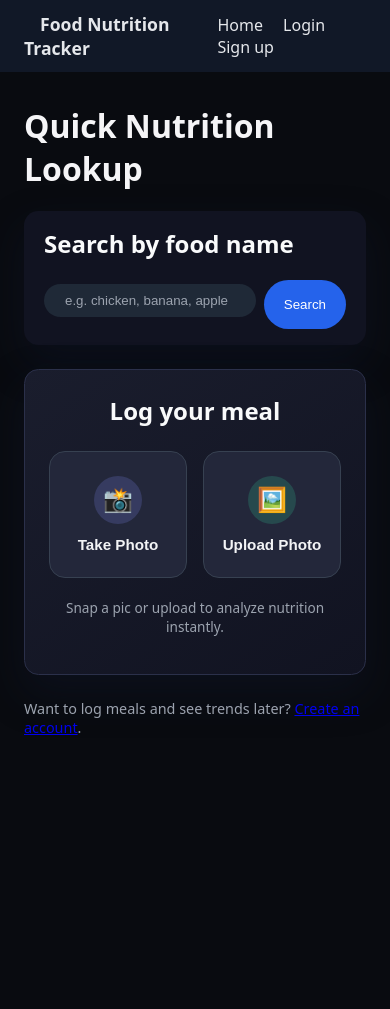
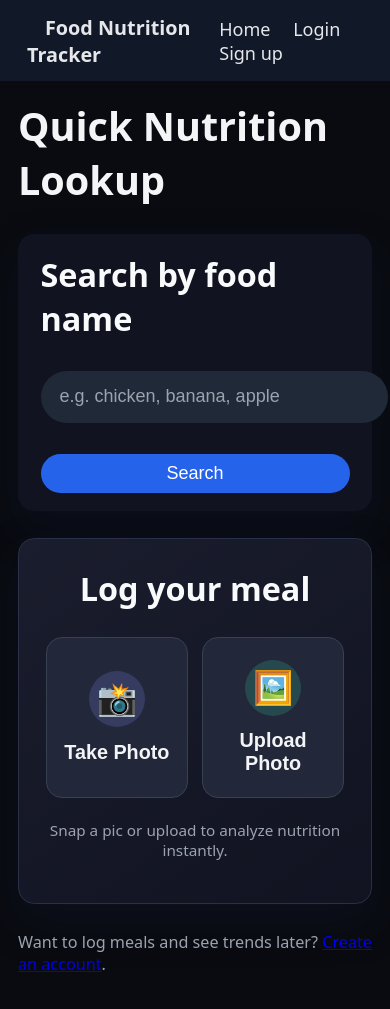
Before and after one commit to pegasus0501/Nutrition_tracking_AI, a FastAPI app: page / in a window 390 px wide. Before the commit the page ends 735 px from the top, so only its background shows below. Run offline with FastAPI, Linux system fonts and the light colour scheme.

Commit message:
Increase mobile font sizes and touch targets

```diff
--- a/static/styles.css
+++ b/static/styles.css
@@ -49,7 +49,9 @@ main,
   margin-bottom: 1.5rem;
 }
 
-h1, h2, h3 {
+h1,
+h2,
+h3 {
   margin-top: 0;
 }
 
@@ -103,7 +105,8 @@ table {
   margin-top: 0.75rem;
 }
 
-th, td {
+th,
+td {
   padding: 0.5rem;
   border-bottom: 1px solid #23263b;
   text-align: left;
@@ -197,10 +200,21 @@ tr:nth-child(odd) td {
   color: #8f94b8;
 }
 
-.summary-card.calories { border-top: 3px solid #805bff; }
-.summary-card.protein  { border-top: 3px solid #1ddf7c; }
-.summary-card.carbs    { border-top: 3px solid #ffb52a; }
-.summary-card.fat      { border-top: 3px solid #2ac2ff; }
+.summary-card.calories {
+  border-top: 3px solid #805bff;
+}
+
+.summary-card.protein {
+  border-top: 3px solid #1ddf7c;
+}
+
+.summary-card.carbs {
+  border-top: 3px solid #ffb52a;
+}
+
+.summary-card.fat {
+  border-top: 3px solid #2ac2ff;
+}
 
 /* View + quick actions */
 
@@ -433,8 +447,8 @@ tr:nth-child(odd) td {
   width: 100%;
   padding: 0.5rem 0.75rem;
   border-radius: 0.5rem;
-  border: 1px solid rgba(255,255,255,0.12);
-  background: rgba(0,0,0,0.25);
+  border: 1px solid rgba(255, 255, 255, 0.12);
+  background: rgba(0, 0, 0, 0.25);
   color: #ffffff;
 }
 
@@ -464,7 +478,7 @@ tr:nth-child(odd) td {
   display: flex;
   justify-content: space-between;
   padding: 0.4rem 0;
-  border-bottom: 1px solid rgba(255,255,255,0.08);
+  border-bottom: 1px solid rgba(255, 255, 255, 0.08);
 }
 
 .goals-summary-list .label {
@@ -595,11 +609,9 @@ tr:nth-child(odd) td {
   display: flex;
   align-items: center;
   justify-content: center;
-  background-image: linear-gradient(
-    90deg,
-    rgba(129, 140, 248, 1),
-    rgba(59, 130, 246, 1)
-  );
+  background-image: linear-gradient(90deg,
+      rgba(129, 140, 248, 1),
+      rgba(59, 130, 246, 1));
   color: #f9fafb;
   font-size: 0.82rem;
   font-weight: 500;
@@ -650,15 +662,18 @@ tr:nth-child(odd) td {
 }
 
 .macro-dot.carbs {
-  background: #4ade80;   /* green */
+  background: #4ade80;
+  /* green */
 }
 
 .macro-dot.protein {
-  background: #60a5fa;   /* blue */
+  background: #60a5fa;
+  /* blue */
 }
 
 .macro-dot.fat {
-  background: #facc6b;   /* yellow */
+  background: #facc6b;
+  /* yellow */
 }
 
 .macro-legend-label {
@@ -679,10 +694,12 @@ tr:nth-child(odd) td {
   border-radius: 50%;
   margin: 0 auto 1rem;
   background:
-    conic-gradient(
-      #4ade80 0 56%,    /* Carbs 56% */
-      #60a5fa 56% 76%,  /* Protein 20% */
-      #facc6b 76% 100%  /* Fat 24% */
+    conic-gradient(#4ade80 0 56%,
+      /* Carbs 56% */
+      #60a5fa 56% 76%,
+      /* Protein 20% */
+      #facc6b 76% 100%
+      /* Fat 24% */
     );
   display: flex;
   align-items: center;
@@ -786,6 +803,7 @@ tr:nth-child(odd) td {
   color: #a5accc;
   margin-top: 0.3rem;
 }
+
 /* Macro chart container */
 .macro-chart-container {
   display: flex;
@@ -887,6 +905,7 @@ tr:nth-child(odd) td {
     transform: translateX(400px);
     opacity: 0;
   }
+
   to {
     transform: translateX(0);
     opacity: 1;
@@ -1224,7 +1243,9 @@ tr:nth-child(odd) td {
 }
 
 @keyframes spin {
-  to { transform: rotate(360deg); }
+  to {
+    transform: rotate(360deg);
+  }
 }
 
 /* Mobile Search Bar Polish */
@@ -1244,3 +1265,84 @@ tr:nth-child(odd) td {
   padding: 0.5rem 1.25rem;
   white-space: nowrap;
 }
+
+/* === Mobile-Specific Overrides (Phones) === */
+@media (max-width: 600px) {
+
+  /* Increase base font size for better readability */
+  html {
+    font-size: 18px;
+  }
+
+  /* Make the main container fill the width */
+  main,
+  .main {
+    padding: 1rem;
+  }
+
+  /* Bigger headings */
+  h1 {
+    font-size: 2.2rem;
+  }
+
+  h2 {
+    font-size: 1.8rem;
+  }
+
+  h3 {
+    font-size: 1.4rem;
+  }
+
+  /* Taller inputs for easier tapping */
+  input[type="text"],
+  input[type="email"],
+  input[type="password"],
+  input[type="number"] {
+    padding: 0.8rem 1rem;
+    font-size: 1rem;
+  }
+
+  /* Bigger Buttons */
+  button,
+  .btn-primary,
+  .btn-secondary {
+    padding: 0.8rem 1.5rem;
+    font-size: 1rem;
+  }
+
+  /* Stack the action buttons vertically if needed, or keep grid but bigger */
+  .action-buttons {
+    gap: 0.8rem;
+  }
+
+  .action-btn {
+    padding: 1.2rem 0.5rem;
+  }
+
+  .icon-circle {
+    width: 56px;
+    height: 56px;
+    font-size: 1.8rem;
+  }
+
+  .btn-text {
+    font-size: 1.1rem;
+  }
+
+  /* Adjust the search bar layout for mobile */
+  .search-form {
+    flex-direction: column;
+  }
+
+  .search-form button {
+    width: 100%;
+    margin-top: 0.5rem;
+  }
+
+  /* Make table text readable without zooming */
+  th,
+  td {
+    padding: 0.75rem 0.5rem;
+    font-size: 0.95rem;
+  }
+}
```
